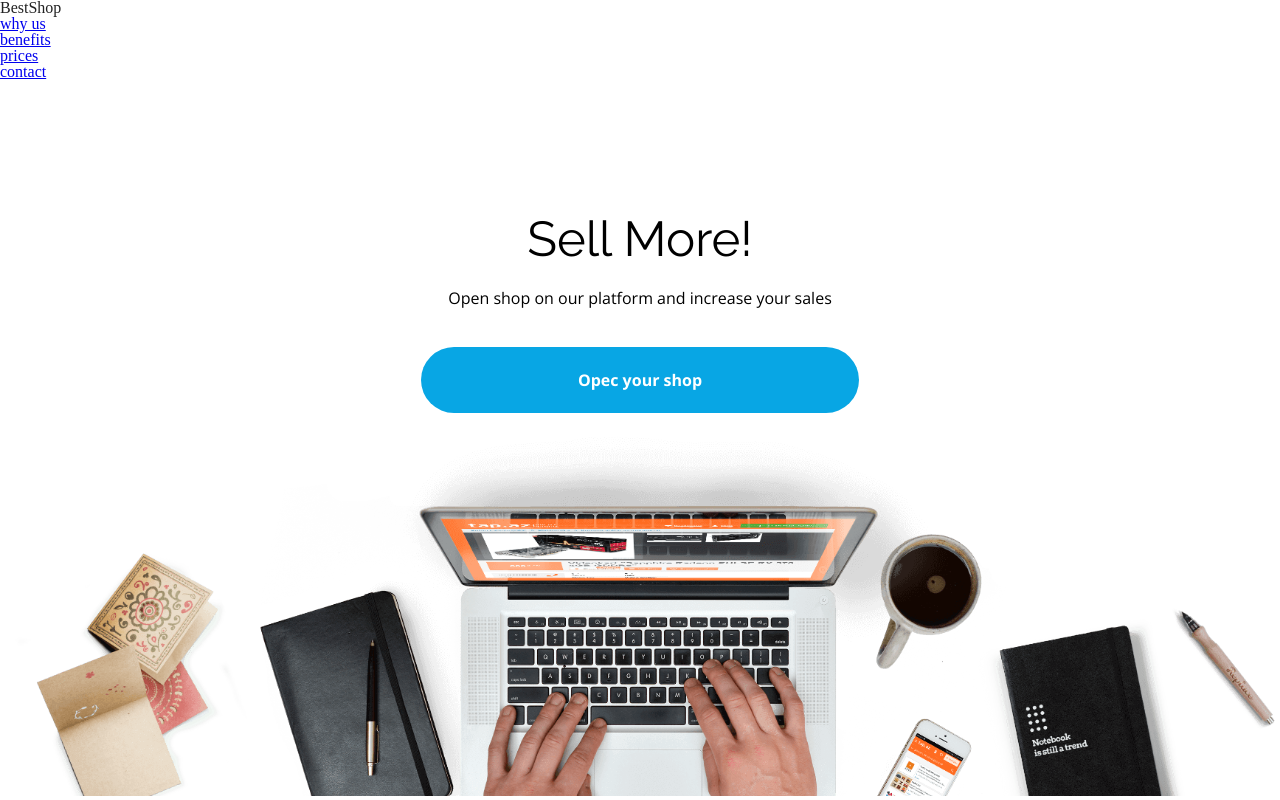
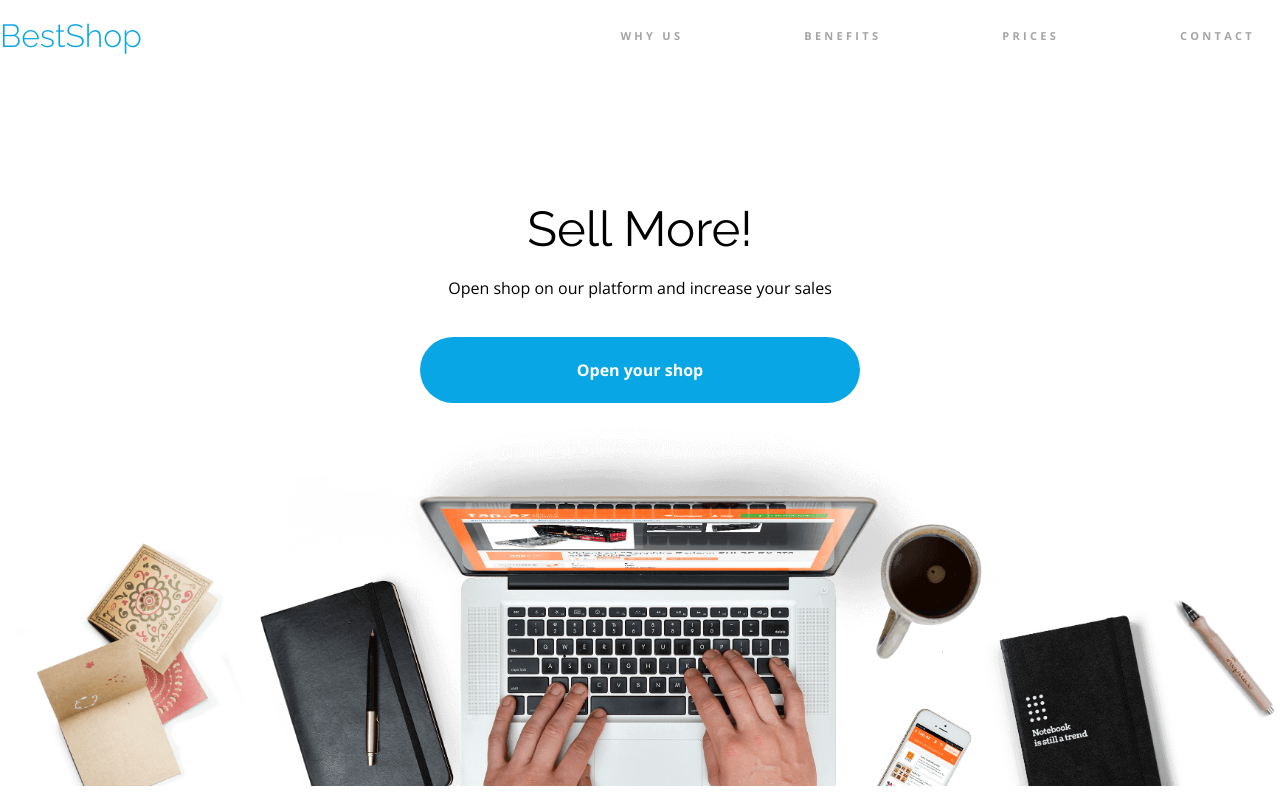
Before and after one commit to MargoKrk/BestShop, a plain HTML site: page index.html in a window 1280 px wide. Drawn offline with nearby package versions, Linux system fonts and the light colour scheme.

Commit message:
Coplete header+banner

```diff
--- a/css/style.css
+++ b/css/style.css
@@ -1,8 +1,5 @@
 * {
     box-sizing: border-box;
-}
-body {
-
 }
 
 :root {
@@ -23,18 +20,11 @@ body {
     margin: 0 auto;
 }
 
-/* HEADER START */
-
-
-
-
-
-/* HEADER END */
-
 /* BANNER START */
 
 .banner {
     display: flex;
+    position: relative;
 }
 
 .banner .container {
@@ -90,3 +80,55 @@ body {
 }
 
 /* BANNER END */
+
+/* HEADER START */
+
+header {
+    position: relative;
+    width: 100%;
+}
+
+.logo {
+    font-family: var(--heading-font-family);
+    font-size: 32px;
+    font-weight: 300;
+    line-height: 37px;
+    color: var(--color-primary);
+    text-align: left;
+}
+
+header .container {
+    display: flex;
+    justify-content: space-between;
+    align-items: center;
+    height: 70px;
+}
+
+.nav-list ul {
+    display: flex;
+    justify-content: space-between;
+    gap: calc(95px - 24px);
+
+}
+
+.nav-list-link {
+    text-decoration: none;
+    font-family: var(--text-font-family);
+    font-size: 11px;
+    font-weight: 700;
+    line-height: 15px;
+    letter-spacing: 3.28px;
+    text-align: center;
+    color: var(--color-grey);
+    text-transform: uppercase;
+    cursor: pointer;
+    padding: 12px 25px;
+}
+
+.nav-list-link:hover {
+    color: var(--color-black);
+    border-bottom: 4px solid var(--color-primary);
+}
+
+
+/* HEADER END */
--- a/index.html
+++ b/index.html
@@ -44,7 +44,7 @@
     <div class="container">
         <h1 class="banner-title">Sell More!</h1>
         <p class="banner-text">Open shop on our platform and increase your sales</p>
-        <a class="button button-blue banner-button" href="#">Opec your shop</a>
+        <a class="button button-blue banner-button" href="#">Open your shop</a>
         <img src="assets/Background.png" alt="background">
 
     </div>
```
